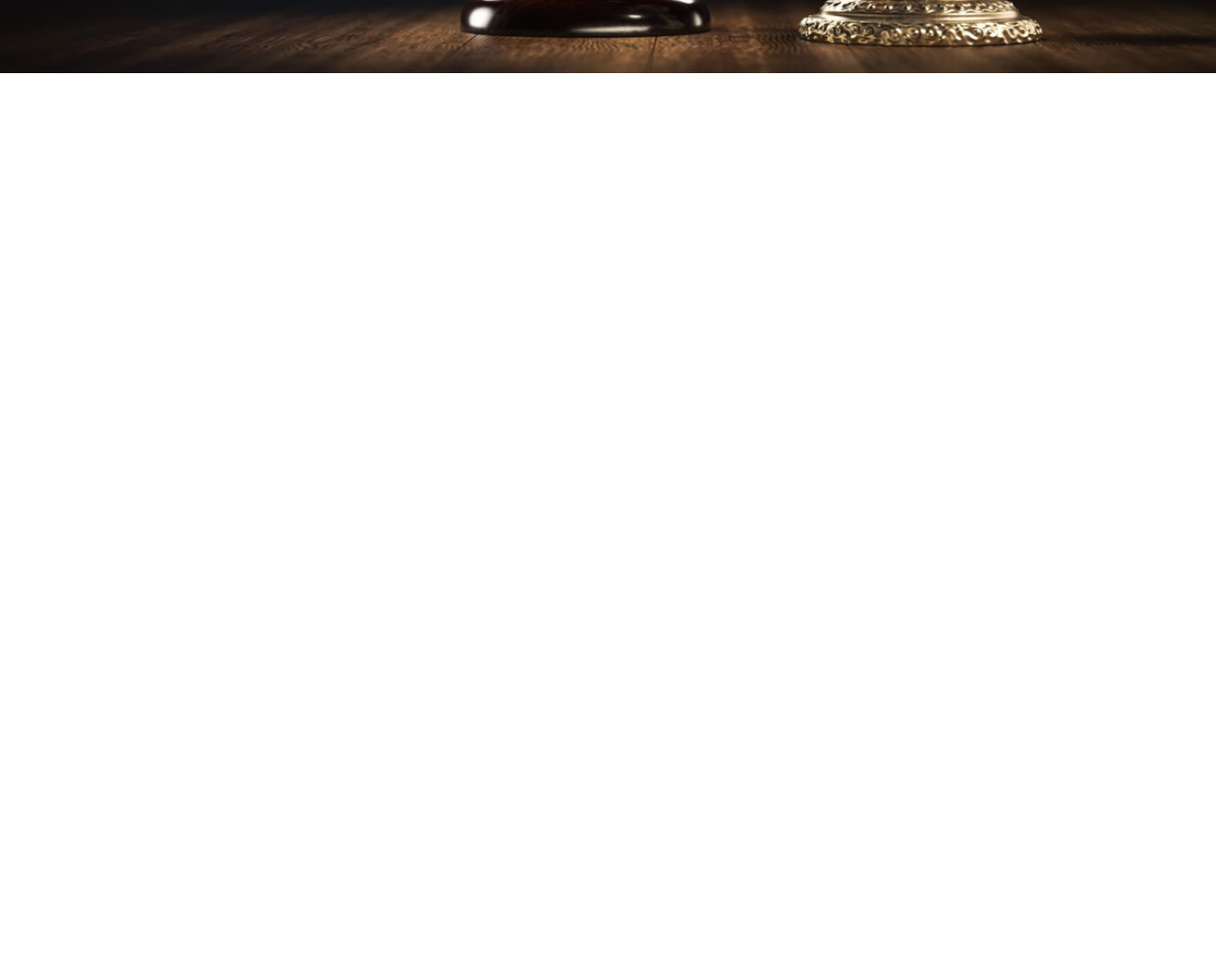
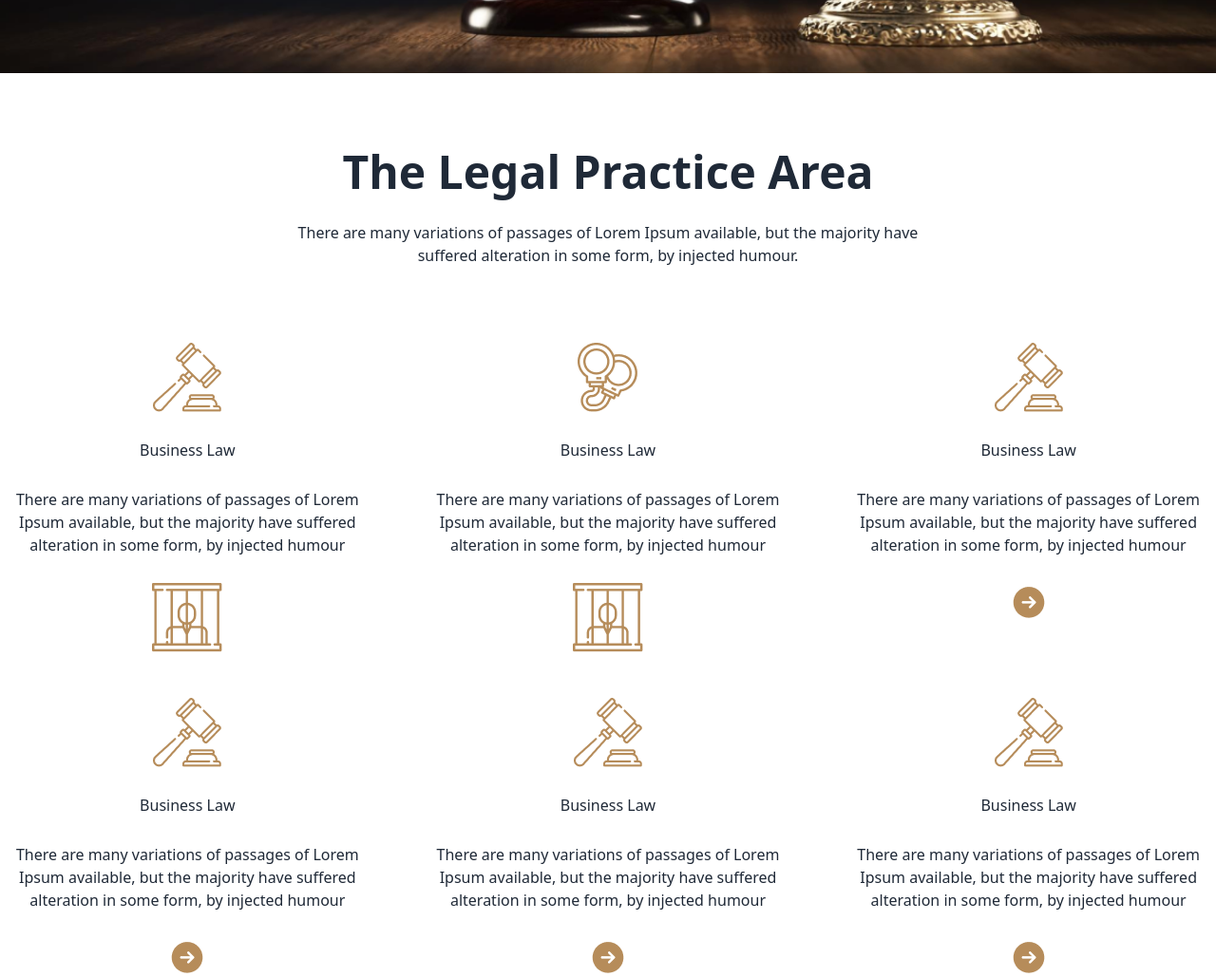
Before and after one commit to dipu-37/legal--solution-projects, a plain HTML site: page index.html in a window 1280 px wide. Shown: the part 559-1588 px from the top of the page at 95% size. Before the commit the page ends 800 px from the top, so only its background shows below. Drawn offline with nearby package versions, Linux system fonts and the light colour scheme.

Commit message:
grid section

```diff
--- a/index.html
+++ b/index.html
@@ -88,7 +88,7 @@
 
     <!-- main section start  -->
     <main class="container mx-auto">
-      <!-- legal solution section  -->
+      <!-- banner section   -->
       <section class="mt-8 w-full h-full bg-center bg-cover lg:p-20 bg-right  " style="background-image: url(/images/banner.png);">
         <div class="hero">
 
@@ -100,12 +100,108 @@
                 have suffered alteration in some form, by injected humour.</p>
                 <div class="flex gap-8">
                   <input type="text" placeholder="Type here" class="input input-bordered w-full max-w-xs" />
-                  <button class="btn btn-primary">Search</button>
+                  <button class="btn bg-[#B68C5A;] ">Search</button>
                 </div>
-
             </div>
           </div>
         </div>
+      </section>
+      <!-- The Legal Practice Area -->
+      <section>
+        <div class="text-center p-20 space-y-7">
+          <h3 class="text-5xl font-extrabold">The Legal Practice Area</h3>
+          <p>There are many variations of passages of Lorem Ipsum available, but the majority have <br>
+            suffered alteration in some form, by injected humour.
+            </p>
+        </div>
+
+        <!-- grid section  -->
+
+        <div class="grid lg:grid-cols-3 grid-cols-1 gap-12">
+          <div class="space-y-7 text-center">
+            <div class="flex justify-center">
+              <img src="/images/business.png" alt="">
+            </div>
+            <h3>Business Law</h3>
+            <p>There are many variations of
+              passages of Lorem Ipsum
+              available, but the majority have
+              suffered alteration in some
+              form, by injected humour</p>
+              <div class="flex justify-center"><img src="/images/child.png" alt="">
+              </div>
+            </div>
+
+            <div class="space-y-7 text-center">
+              <div class="flex justify-center">
+                <img src="/images/criminal.png" alt="">
+              </div>
+              <h3>Business Law</h3>
+              <p>There are many variations of
+                passages of Lorem Ipsum
+                available, but the majority have
+                suffered alteration in some
+                form, by injected humour</p>
+                <div class="flex justify-center"><img src="/images/child.png" alt="">
+                </div>
+              </div>
+
+           <div class="space-y-7 text-center">
+            <div class="flex justify-center">
+              <img src="/images/business.png" alt="">
+            </div>
+            <h3>Business Law</h3>
+            <p>There are many variations of
+              passages of Lorem Ipsum
+              available, but the majority have
+              suffered alteration in some
+              form, by injected humour</p>
+              <div class="flex justify-center"><img src="/images/Frame.png" alt="">
+              </div>
+            </div>
+           <div class="space-y-7 text-center">
+            <div class="flex justify-center">
+              <img src="/images/business.png" alt="">
+            </div>
+            <h3>Business Law</h3>
+            <p>There are many variations of
+              passages of Lorem Ipsum
+              available, but the majority have
+              suffered alteration in some
+              form, by injected humour</p>
+              <div class="flex justify-center"><img src="/images/Frame.png" alt="">
+              </div>
+            </div>
+           <div class="space-y-7 text-center">
+            <div class="flex justify-center">
+              <img src="/images/business.png" alt="">
+            </div>
+            <h3>Business Law</h3>
+            <p>There are many variations of
+              passages of Lorem Ipsum
+              available, but the majority have
+              suffered alteration in some
+              form, by injected humour</p>
+              <div class="flex justify-center"><img src="/images/Frame.png" alt="">
+              </div>
+            </div>
+           <div class="space-y-7 text-center">
+            <div class="flex justify-center">
+              <img src="/images/business.png" alt="">
+            </div>
+            <h3>Business Law</h3>
+            <p>There are many variations of
+              passages of Lorem Ipsum
+              available, but the majority have
+              suffered alteration in some
+              form, by injected humour</p>
+              <div class="flex justify-center"><img src="/images/Frame.png" alt="">
+              </div>
+            </div>
+
+
+        </div>
+
       </section>
 
     </main>
```
